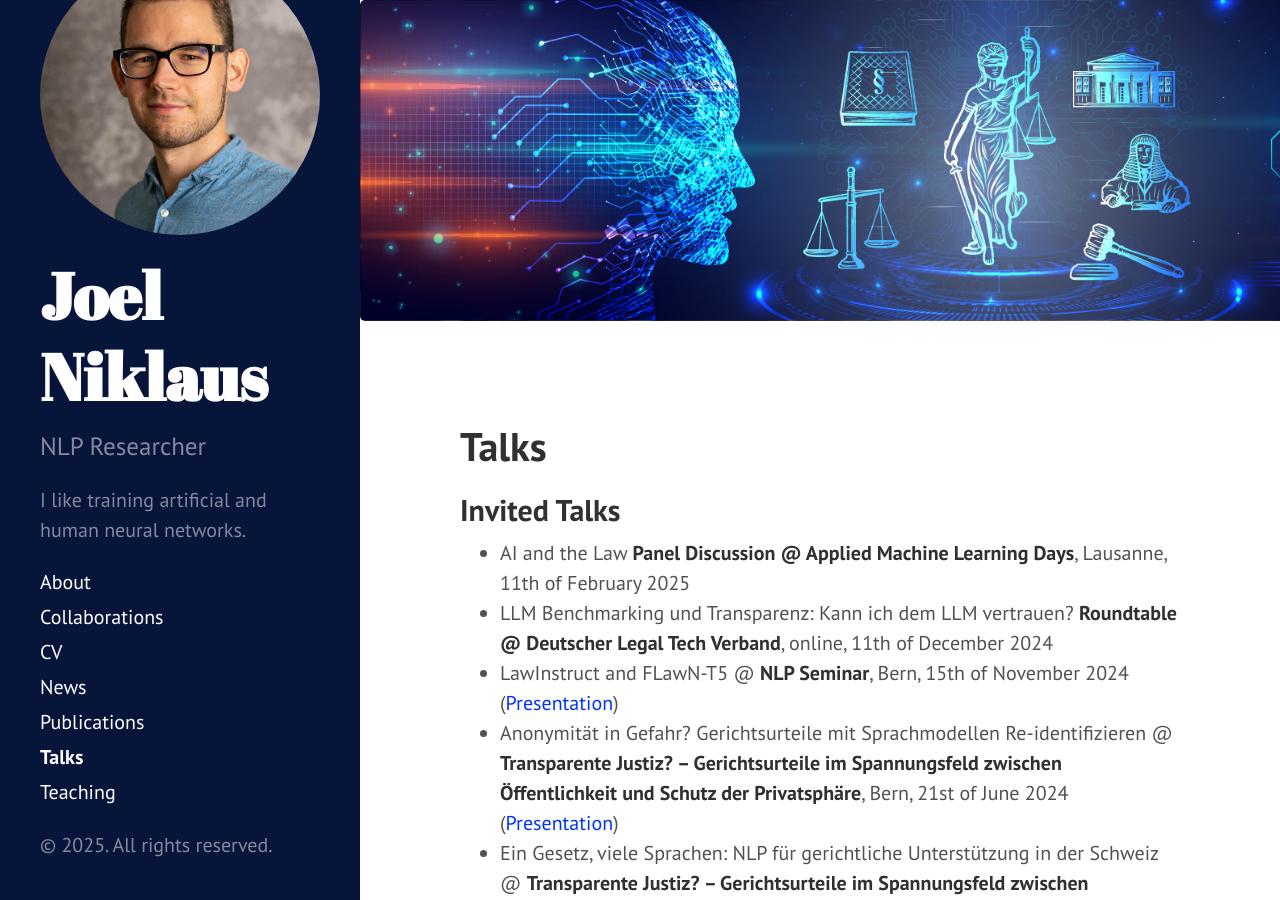
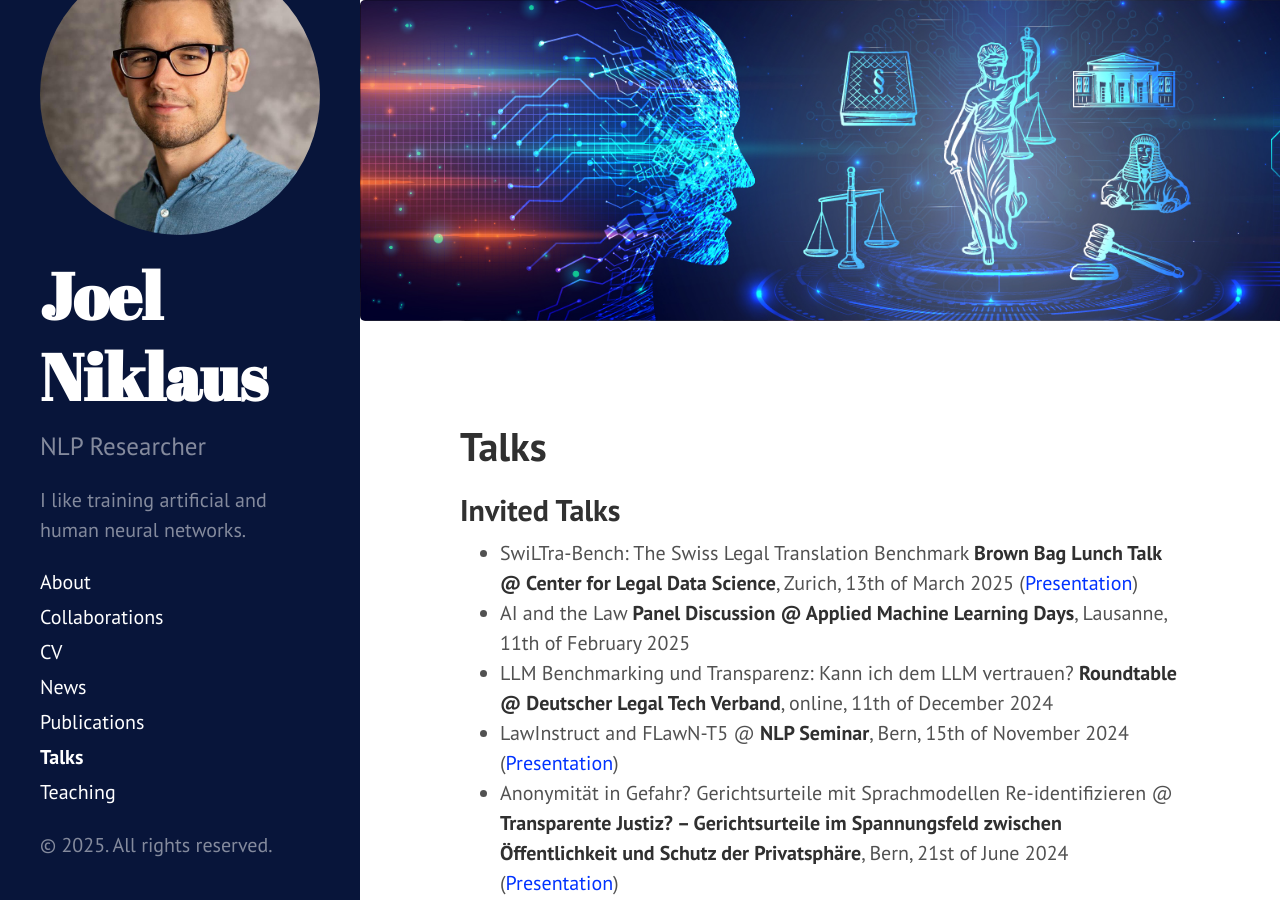
Before and after one commit to JoelNiklaus/joelniklaus.github.io, a Jekyll site: the page built from _pages/talks.md, in a window 1280 px wide and 900 px high. Built offline with Jekyll 4.4.1, drawn with Linux system fonts in a browser that asks for light colours; a style sheet for code colours, icons or effects is not loaded.

Commit message:
added swiltra bench talk
Signed-off-by: Joel Niklaus <me@joelniklaus.ch>

```diff
--- a/_pages/talks.md
+++ b/_pages/talks.md
@@ -5,6 +5,7 @@ title: Talks
 
 ## Invited Talks
 
+* SwiLTra-Bench: The Swiss Legal Translation Benchmark **Brown Bag Lunch Talk @ Center for Legal Data Science**, Zurich, 13th of March 2025 ([Presentation](https://docs.google.com/presentation/d/1W0i2-k91mhn9V6wdIX_S6QujKQONFyoTw7nbpyA9H88/edit?usp=sharing))
 * AI and the Law **Panel Discussion @ Applied Machine Learning Days**, Lausanne, 11th of February 2025
 * LLM Benchmarking und Transparenz: Kann ich dem LLM vertrauen? **Roundtable @ Deutscher Legal Tech Verband**, online, 11th of December 2024
 * LawInstruct and FLawN-T5 @ **NLP Seminar**, Bern, 15th of November 2024 ([Presentation](https://docs.google.com/presentation/d/1tIhIYSrkHOCAwqNNDUuoaJtiXPrZjps04PEsezqEtxo/edit?usp=sharing))
```
